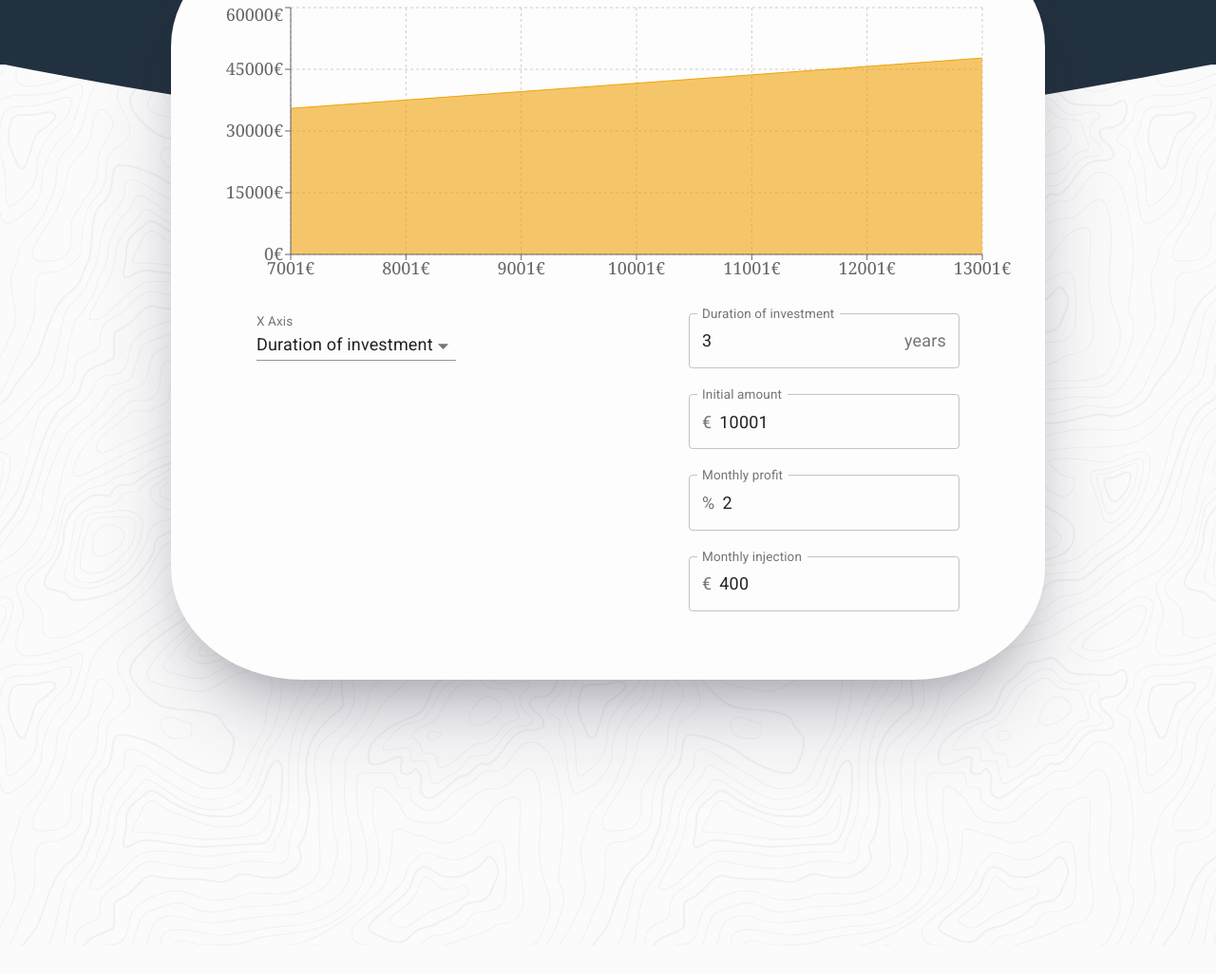
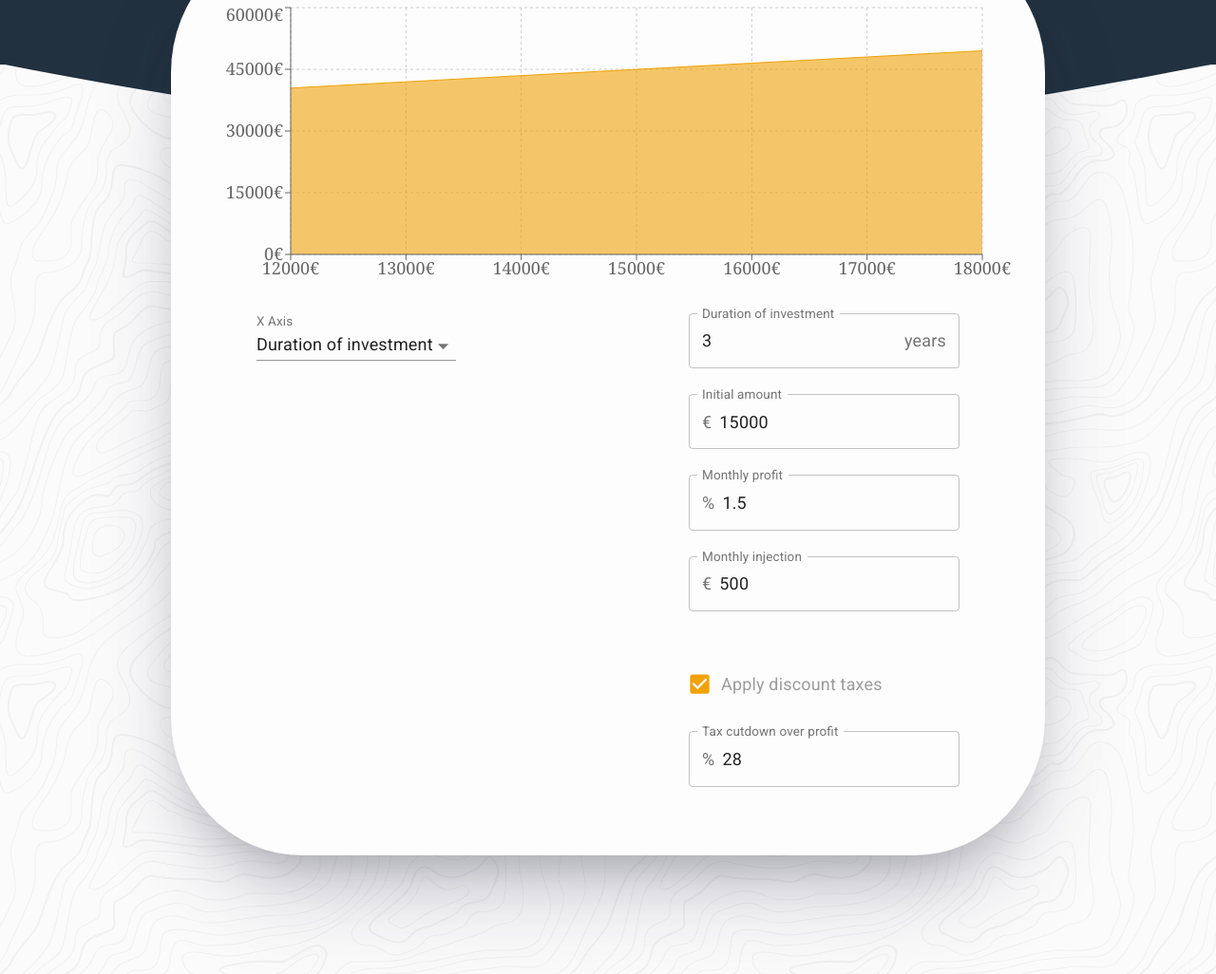
Before and after one commit to alramalho/compound-composer, a Gatsby site: page / in a window 1280 px wide. Shown: the part 332-1358 px from the top of the page at 95% size. Before the commit the page ends 1328 px from the top, so only its background shows below. Built offline with nearby package versions, Linux system fonts and the light colour scheme; Gatsby itself is replaced by a stand-in of ours.

Commit message:
Add Taxes

```diff
--- a/src/components/chart.js
+++ b/src/components/chart.js
@@ -4,25 +4,28 @@ import InputAdornment from "@material-ui/core/InputAdornment";
 import {CartesianGrid, Area, AreaChart, ResponsiveContainer, Tooltip, XAxis, YAxis} from "recharts";
 import {HorizontalContainer, SELECT_OPTIONS, VerticalContainer} from "./styled-components";
 import XAxisSelect from "./select";
+import TaxCheckbox from "./tax-checkbox";
 
 const DURATION_STEP = 0.5
 const AMOUNT_STEP = 1000
 const MONTHLY_PROFIT_STEP = 0.5
 const MONTHLY_INJECTION_STEP = 50
 
-function generateProfit(durationInYears, initialAmount, monthlyProfit, monthlyInjection) {
-  const result = Array(((durationInYears) || 0)*12).fill(1).reduce((accumulator) => {
+function generateProfit(durationInYears, initialAmount, monthlyProfit, monthlyInjection, taxValue) {
+  const total = Array(((durationInYears) || 0)*12).fill(1).reduce((accumulator) => {
     return (accumulator + monthlyInjection) * (1 + (monthlyProfit / 100))
   }, initialAmount)
-  console.log(`total: for duration ${durationInYears}, amount ${initialAmount}, profit ${monthlyProfit}, injection ${monthlyInjection} `, result)
-  return result
+  const profit = total - (initialAmount + durationInYears*12 * monthlyInjection)
+  return total - ((taxValue/100)*profit )
 }
 
 const Chart = () => {
   const [duration, setDuration] = useState(3)
-  const [initialAmount, setInitialAmount] = useState(10001)
-  const [profit, setProfit] = useState(2)
-  const [injection, setInjection] = useState(400)
+  const [initialAmount, setInitialAmount] = useState(15000)
+  const [profit, setProfit] = useState(1.5)
+  const [injection, setInjection] = useState(500)
+  const [taxValue, setTaxValue] = useState(28)
+
   const [xAxisOption, setXAxisOption] = useState(SELECT_OPTIONS.AMOUNT)
   const [xAxisData, setXAxisData] = useState(null)
 
@@ -56,6 +59,7 @@ const Chart = () => {
           option === SELECT_OPTIONS.AMOUNT ? steppedValue : initialAmount,
           option === SELECT_OPTIONS.PROFIT? steppedValue : profit,
           option === SELECT_OPTIONS.INJECTION ? steppedValue : injection,
+          taxValue,
         )
       })
     }
@@ -64,7 +68,7 @@ const Chart = () => {
 
   useEffect(() => {
     setXAxisData(generateNewData(xAxisOption))
-  }, [duration, initialAmount, profit, injection, xAxisOption])
+  }, [duration, initialAmount, profit, injection, taxValue, xAxisOption])
 
 
   return (
@@ -98,28 +102,28 @@ const Chart = () => {
             onChange={(value) => {setDuration(value > 100 ? 100 : value < 0 ? 0 : value)}}
             label={"Duration of investment"}
             endAdornment={<InputAdornment position="end">years</InputAdornment>}
-            labelWidth={200}
           />
           <NumInput
             value={initialAmount}
             onChange={(value) => setInitialAmount(parseInt(value))}
             label="Initial amount"
             startAdornment={<InputAdornment position="start">€</InputAdornment>}
-            labelWidth={120}
           />
           <NumInput
             value={profit}
             onChange={(value) => setProfit(parseFloat(value))}
             label="Monthly profit"
             startAdornment={<InputAdornment position="start">%</InputAdornment>}
-            labelWidth={130}
           />
           <NumInput
             value={injection}
             onChange={(value) => setInjection(parseInt(value))}
             label="Monthly injection"
             startAdornment={<InputAdornment position="start">€</InputAdornment>}
-            labelWidth={150}
+          />
+          <TaxCheckbox
+            value={taxValue}
+            onChange={(value) => setTaxValue(value)}
           />
         </VerticalContainer>
       </HorizontalContainer>
--- a/src/components/numinput.js
+++ b/src/components/numinput.js
@@ -2,20 +2,20 @@ import FormControl from "@material-ui/core/FormControl";
 import InputLabel from "@material-ui/core/InputLabel";
 import React from "react";
 import {withStyles} from '@material-ui/core/styles';
-import {OutlinedInput} from "@material-ui/core";
+import {inputColor} from "./styled-components";
 import TextField from "@material-ui/core/TextField";
 
 const CssOutlinedInput = withStyles({
   root: {
     "& label.Mui-focused": {
-      color: `#f1a208`
+      color: inputColor
     },
     "& .MuiInput-underline:after": {
-      borderBottomColor: `#f1a208`
+      borderBottomColor: inputColor
     },
     "& .MuiOutlinedInput-root": {
       "&.Mui-focused fieldset": {
-        borderColor: `#f1a208`
+        borderColor: inputColor
       }
     }
   }
@@ -25,6 +25,7 @@ const NumInput = (props) => {
   return (
     <FormControl variant="outlined">
       <CssOutlinedInput
+        disabled={props.disabled}
         label={props.label}
         variant="outlined"
         value={props.value}
--- a/src/components/select.js
+++ b/src/components/select.js
@@ -1,25 +1,14 @@
 import FormControl from "@material-ui/core/FormControl";
 import InputLabel from "@material-ui/core/InputLabel";
 import React from "react";
-import {withStyles} from "@material-ui/core/styles";
-import {SELECT_OPTIONS} from "./styled-components";
+import {inputColor, SELECT_OPTIONS} from "./styled-components";
 import Select from "@material-ui/core/Select";
-
-const CssSelect = withStyles({
-  root: {
-    "& .MuiSelect-select	": {
-      color: `#f1a208`,
-      borderColor: `#f1a208`
-    },
-  }
-})(Select);
-
 
 const XAxisSelect = (value, onChange) => {
   return (
     <FormControl>
       <InputLabel id="demo-simple-x-select">X Axis</InputLabel>
-      <CssSelect
+      <Select
         native
         labelId="demo-simple-x-select"
         id="demo-simple-x-select"
@@ -32,7 +21,7 @@ const XAxisSelect = (value, onChange) => {
         <option value={SELECT_OPTIONS.AMOUNT}>Initial Amount</option>
         <option value={SELECT_OPTIONS.PROFIT}>Monthly profit</option>
         <option value={SELECT_OPTIONS.INJECTION}>Monthly injection</option>
-      </CssSelect>
+      </Select>
     </FormControl>
   )
 }
--- a/src/components/styled-components.js
+++ b/src/components/styled-components.js
@@ -2,6 +2,8 @@ import styled from "styled-components";
 import React from "react";
 
 export const upperBackgroundColor = `${'#22313f'}`
+
+export const inputColor = `#f1a208`
 
 export const SELECT_OPTIONS = {
   PROFIT: 'profit',
--- /dev/null
+++ b/src/components/tax-checkbox.js
@@ -0,0 +1,57 @@
+import React, {useEffect, useState} from 'react'
+import {Checkbox, FormControlLabel} from "@material-ui/core";
+import {withStyles} from "@material-ui/core/styles";
+import {green} from "@material-ui/core/colors";
+import {inputColor, VerticalContainer} from "./styled-components";
+import NumInput from "./numinput";
+import InputAdornment from "@material-ui/core/InputAdornment";
+
+const GreenCheckbox = withStyles({
+  root: {
+    color: inputColor,
+    "&$checked": {
+      color: inputColor
+    }
+  },
+  checked: {}
+})((props) => <Checkbox color="default" {...props} />);
+
+const TaxCheckbox = ({value, onChange}) => {
+  const [taxesEnabled, setTaxesTo] = useState(true)
+
+  useEffect(() => {
+    if (!taxesEnabled){
+      onChange(0)
+    }
+  }, [taxesEnabled])
+
+  return (
+    <>
+      <FormControlLabel
+        style={{
+          color: "#9c9c9c",
+          marginTop: `3rem`
+        }}
+        control={
+          <GreenCheckbox
+            checked={taxesEnabled}
+            onChange={() => {
+              setTaxesTo(!taxesEnabled);
+            }}
+            name="tax-checkbox"
+          />
+        }
+        label="Apply discount taxes"
+      />
+      <NumInput
+        disabled={!taxesEnabled}
+        value={value}
+        onChange={(value) => onChange(parseInt(value < 0 ? 0 : value))}
+        label="Tax cutdown over profit"
+        startAdornment={<InputAdornment position="start">%</InputAdornment>}
+      />
+    </>
+  )
+}
+
+export default TaxCheckbox
```
